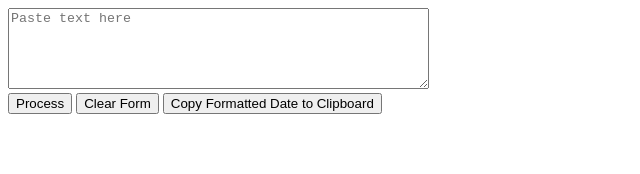
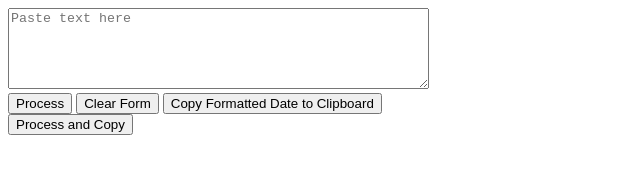
Before and after one commit to dawch/qchredcap, a plain HTML site: page index.html in a window 1280 px wide. Shown: the whole page, without its empty margins (0-640 px from the left). Drawn offline with Linux system fonts and the light colour scheme.

Commit message:
Update index.html
add new button

```diff
--- a/index.html
+++ b/index.html
@@ -9,6 +9,9 @@
     <button id="processButton">Process</button>
     <button id="clearButton">Clear Form</button>
     <button id="copyButton">Copy Formatted Date to Clipboard</button>
+     <br> <!-- New line break -->
+
+    <button id="processAndCopyButton">Process and Copy</button>
 
     <div id="output"></div>
     <div id="formattedDate"></div> <!-- Add this element -->
```
